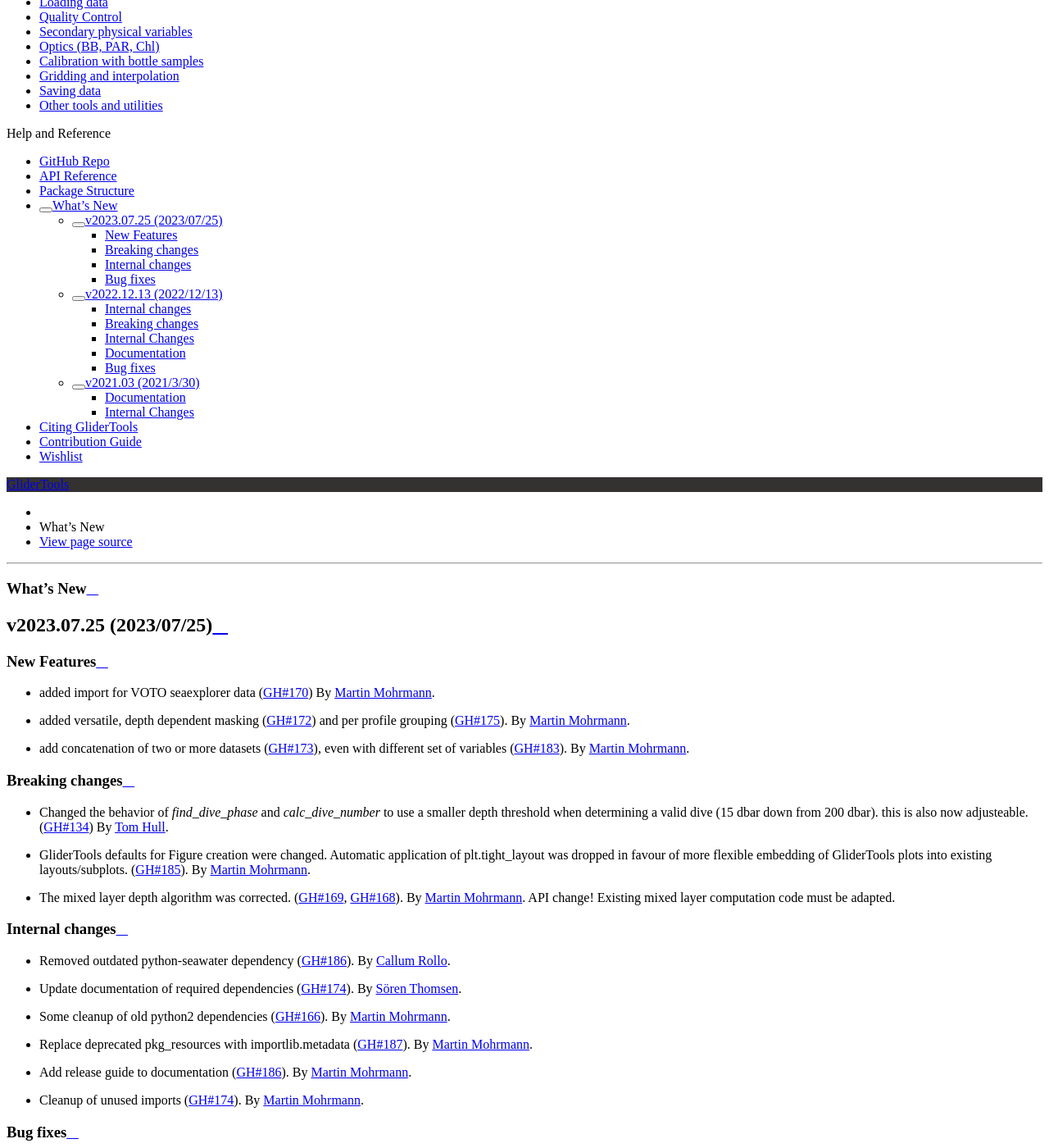
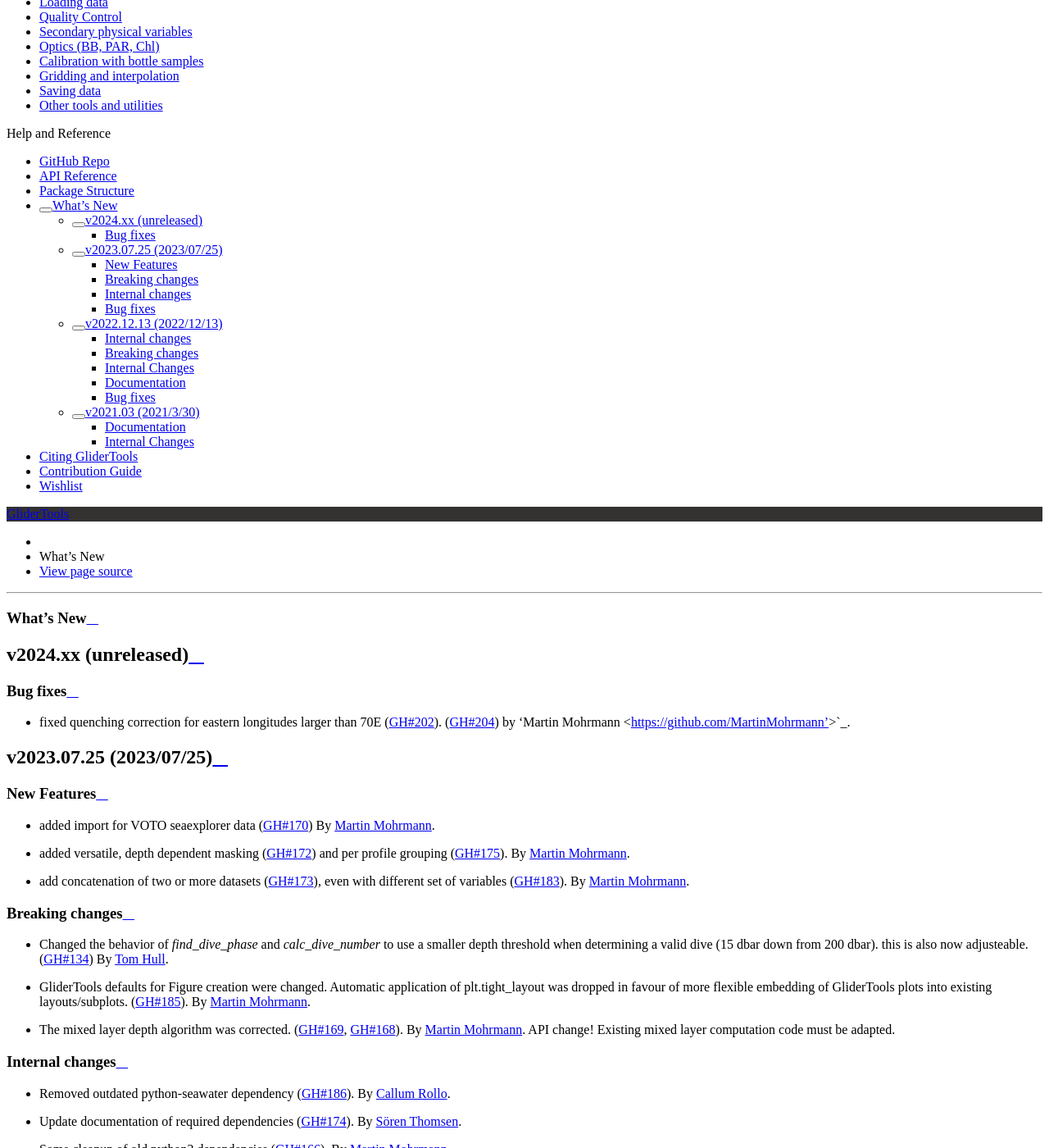
Before and after one commit to GliderToolsCommunity/GliderTools, a Sphinx documentation site: the page built from docs/whats-new.rst, in a window 1280 px wide and 1400 px high, scrolled down 511 px. Shown: the whole window at 82% size. Built offline with Sphinx 7.4.7 and the Read the Docs theme 2.0.0, drawn with Linux system fonts in a browser that asks for light colours.

Commit message:
adding whats new documentation

```diff
--- a/docs/whats-new.rst
+++ b/docs/whats-new.rst
@@ -22,6 +22,15 @@
     Bug fixes
     ~~~~~~~~~
     - Dark count corrections for optical sensors(:pull:'110'). By 'Isabelle Giddy <https://github.com/isgiddy>'_.
+
+v2024.xx (unreleased)
+---------------------
+
+.. _whats-new.2024.xx:
+
+Bug fixes
+~~~~~~~~~
+- fixed quenching correction for eastern longitudes larger than 70E (:issue:`202`). (:pull:`204`) by 'Martin Mohrmann <https://github.com/MartinMohrmann'>`_.
 
 
 v2023.07.25 (2023/07/25)
```
